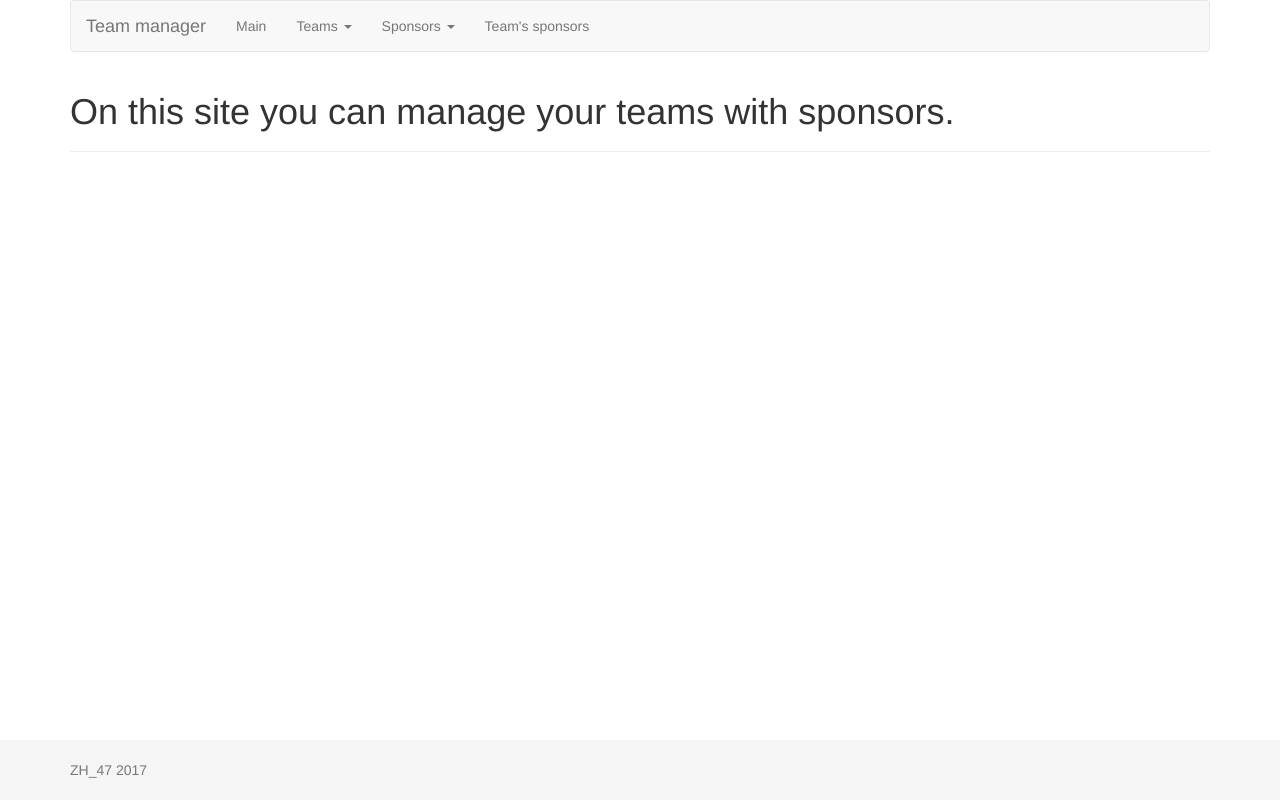
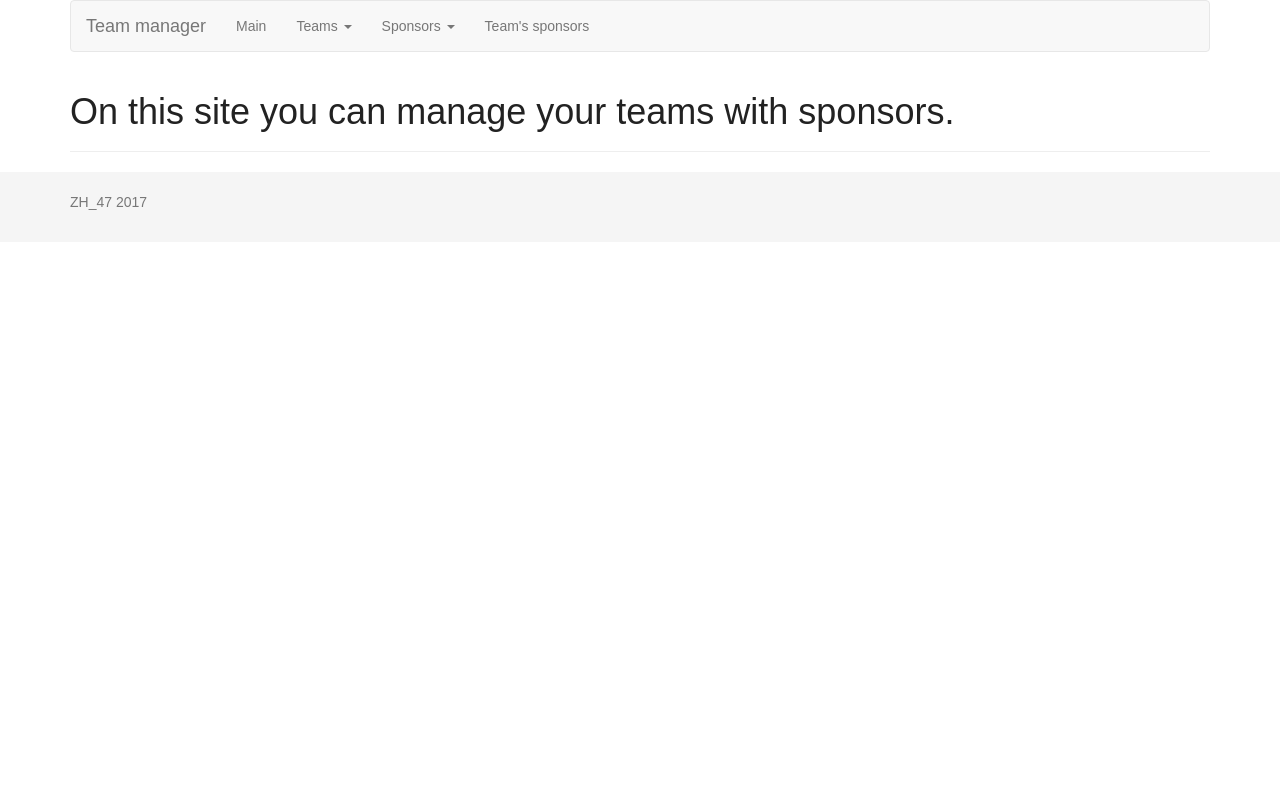
Before and after one commit to Zhuk47/mvcPractice, a PHP site: page / in a window 1280 px wide. Run offline with PHP 8.4, Linux system fonts and the light colour scheme; some libraries are stand-ins or nearby versions.

Commit message:
footer corrected

```diff
--- a/public/css/style.css
+++ b/public/css/style.css
@@ -1,10 +1,22 @@
-.footer {
-    position: absolute;
-    bottom: 0;
+/*============ Сброс стилей =============*/
+* {
+    margin: 0;
+}
+html, body {
+    height: 100%;
+}
+/*============ Основные стили =============*/
+body {
+    background: #ffffff;
+    color: #222222;
+    font-family: Arial, Helvetica, sans-serif;
+}
+.content, .header, .footer {
+    box-sizing: border-box;
+    padding: 20px;
     width: 100%;
-    height: 60px;
-    background-color: #f5f5f5;
 }
-.container .text-muted {
-    margin: 20px 0;
+.header, .footer {
+    background: #f5f5f5;
+    color: #f5f5f5;
 }
--- a/view/team/form.php
+++ b/view/team/form.php
@@ -5,17 +5,17 @@ require_once('../view/template/header.php');
         <input type="hidden" id="id" name="id" value="<?= isset($team->id) ? $team->id : '' ?>">
 
         <div class="form-group">
-            <label for="firstName">Team's name</label>
+            <label for="name">Team's name</label>
             <input type="text" class="form-control" id="name" name="name" placeholder="name"
                    value="<?= isset($team->name) ? $team->name : '' ?>">
         </div>
         <div class="form-group">
-            <label for="lastName">Team's car model</label>
+            <label for="car">Team's car model</label>
             <input type="text" class="form-control" id="founded" name="founded" placeholder="car model"
                    value="<?= isset($team->founded) ? $team->founded : '' ?>">
         </div>
         <div class="form-group">
-            <label for="class">Was founded in:</label>
+            <label for="founded">Was founded in:</label>
             <input type="text" class="form-control" id="car" name="car" placeholder="year"
                    value="<?= isset($team->car) ? $team->car : '' ?>">
         </div>
--- a/view/team/index.php
+++ b/view/team/index.php
@@ -6,7 +6,7 @@ require_once('../view/template/header.php');
     <table class="table table-striped">
         <thead>
         <tr>
-            <th>Name</th>
+            <th>Team's name</th>
             <th>Car model</th>
             <th>Founded in</th>
             <th>Tools</th>
```
